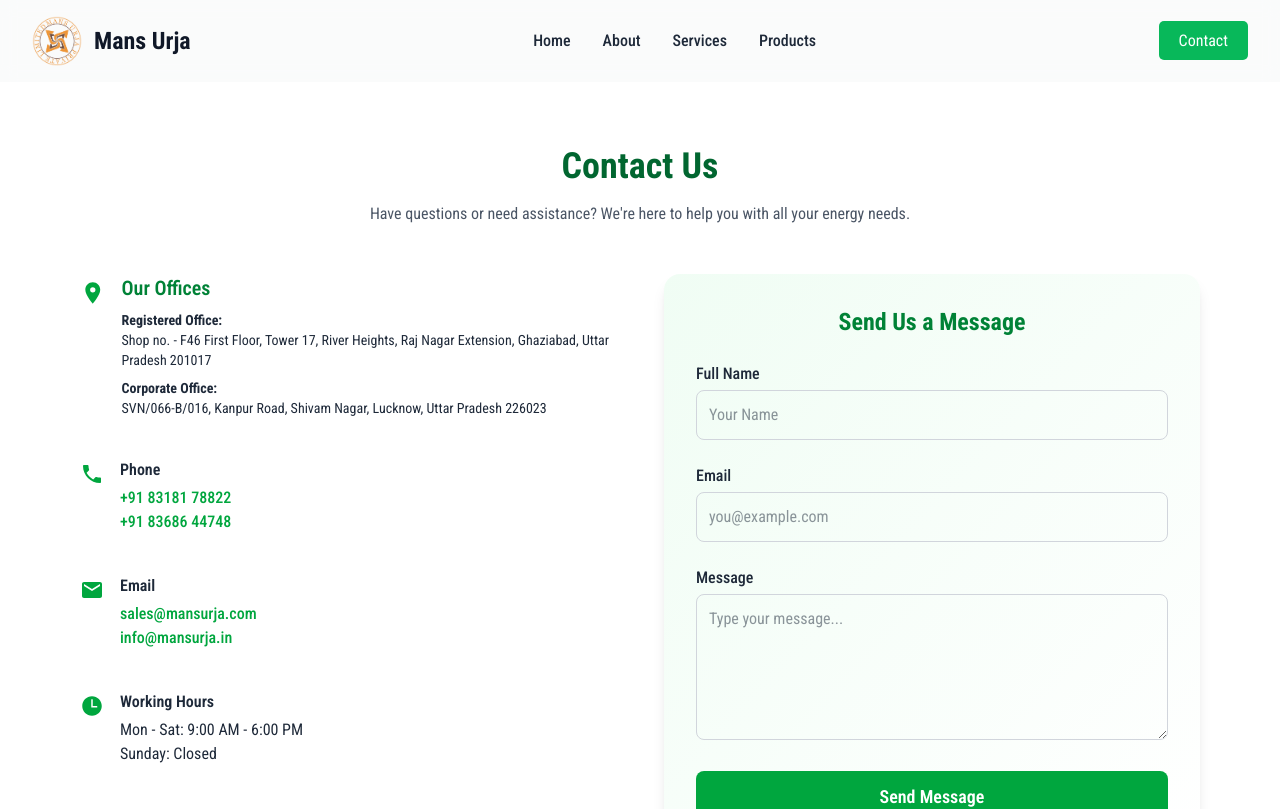
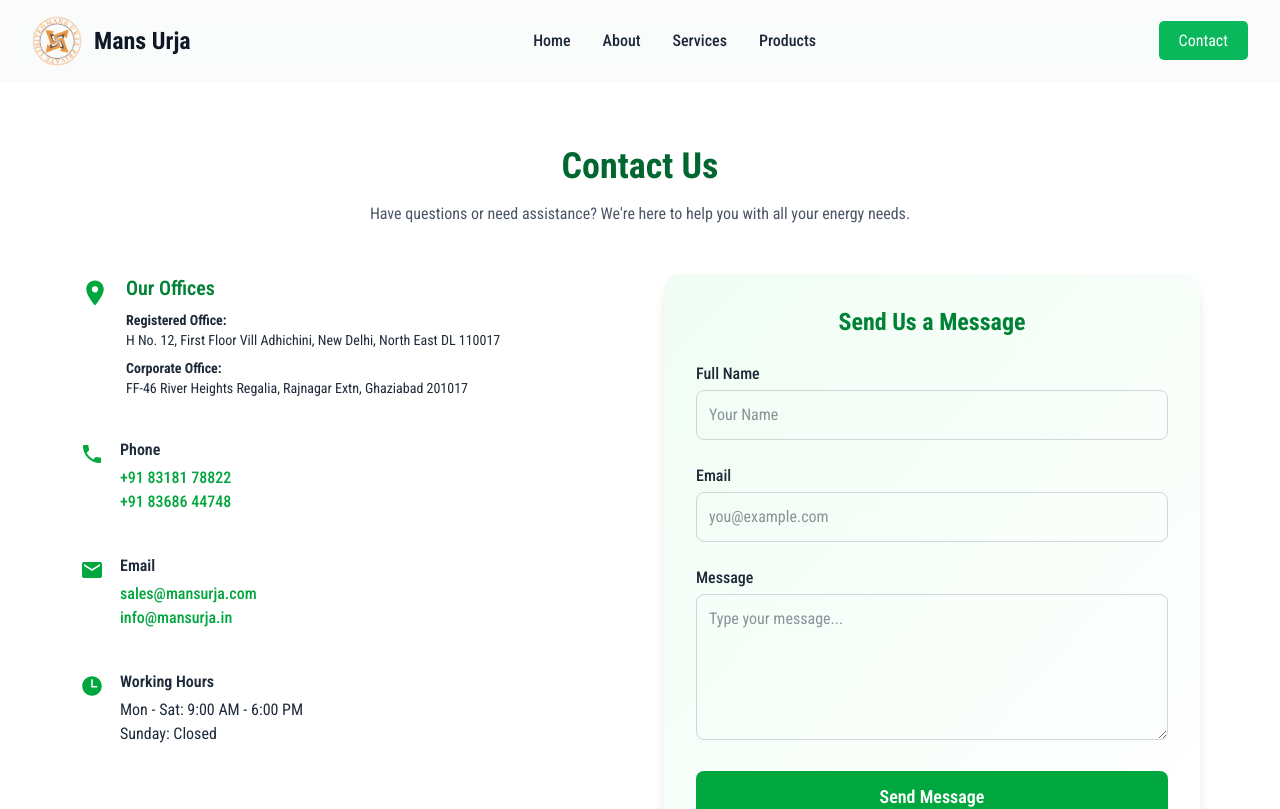
Before and after one commit to enkidu-technologies/Mans-Urja, a React (Vite) app: page /contact in a window 1280 px wide. Shown: the top 809 px of the page. Built offline with nearby package versions, Linux system fonts and the light colour scheme.

Commit message:
Update Contact.jsx

```diff
--- a/src/pages/Contact.jsx
+++ b/src/pages/Contact.jsx
@@ -23,11 +23,11 @@ const Contact = () => {
                 <div className="space-y-2 text-sm">
                   <div>
                     <h4 className="font-bold">Registered Office:</h4>
-                    <p>Shop no. - F46 First Floor, Tower 17, River Heights, Raj Nagar Extension, Ghaziabad, Uttar Pradesh 201017</p>
+                    <p>H No. 12, First Floor Vill Adhichini, New Delhi, North East DL 110017</p>
                   </div>
                   <div>
                     <h4 className="font-bold">Corporate Office:</h4>
-                    <p>SVN/066-B/016, Kanpur Road, Shivam Nagar, Lucknow, Uttar Pradesh 226023</p>
+                    <p>FF-46 River Heights Regalia, Rajnagar Extn, Ghaziabad 201017</p>
                   </div>
                 </div>
               </div>
```
